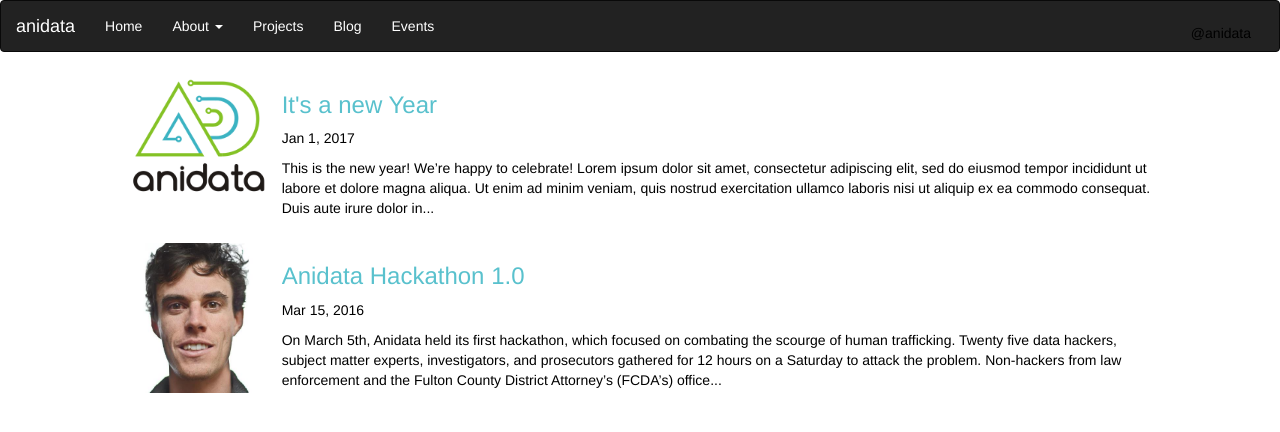
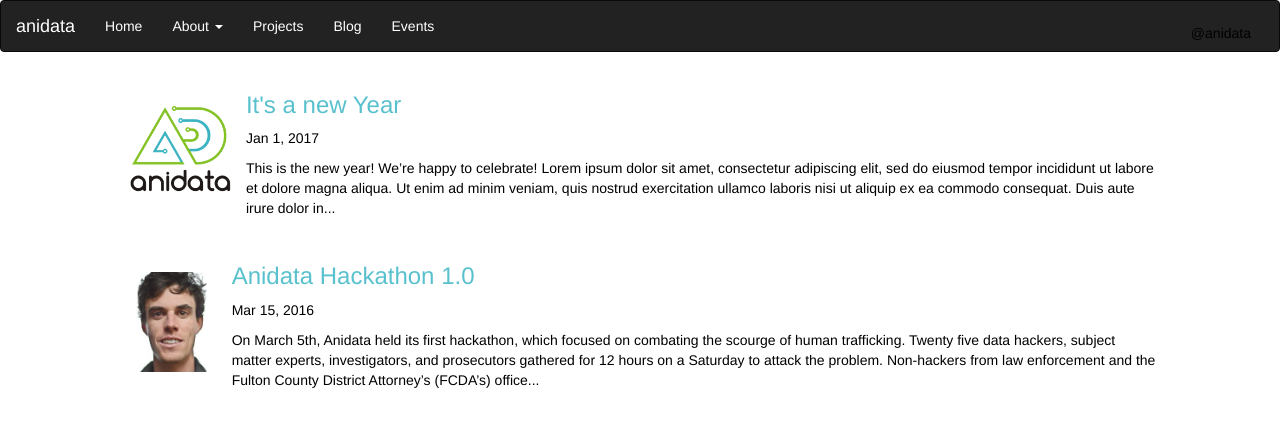
Before and after one commit to anidata/anidata.github.io, a Jekyll site: the page built from blog/index.html, in a window 1280 px wide. Shown: the top 432 px of the page. Built offline with Jekyll 4.4.1, drawn with Linux system fonts in a browser that asks for light colours.

Commit message:
Small layout changes & updated README.

```diff
--- a/_includes/postbase.html
+++ b/_includes/postbase.html
@@ -1,7 +1,7 @@
 <div class="media">
-  <div class="media-left">
+  <div class="media-left media-middle">
     {% if post.media %}
-      <img class="img-thumbnail2 media-object" src="{{ site.baseurl }}/images/{{ post.media }}" alt="...">
+      <img class="img-thumbnail2 hidden-xs media-object" src="{{ site.baseurl }}/images/{{ post.media }}" alt="...">
     {% endif %}
   </div>
   <div class="media-body">
--- a/_layouts/default.html
+++ b/_layouts/default.html
@@ -29,7 +29,7 @@
                 <li class="dropdown">
                   <a class="dropdown-toggle" data-toggle="dropdown" href="/about/index.html" role="button">About <span class="caret hidden-xs"> </span></a>
                   <ul class="dropdown-menu">
-                    <li><a href="/about/index.html#why">Why anidata?</a></li>
+                    <li><a href="/about/index.html">Why anidata?</a></li>
                     <li><a href="/about/index.html#about">About Us</a></li>
                     <li><a href="/about/index.html#who">Who we are</a></li>
                   </ul>
--- a/styles/main.scss
+++ b/styles/main.scss
@@ -36,14 +36,12 @@
 }
 
 .img-person {
-	max-height: 250px;
+	max-height: 200px;
 }
 
 .img-thumbnail2{
-  max-height: 150px;
-  width: 150px;
+  height: 100px;
 }
-
 
 .btn-bio {
 	margin-top: 2em;
```
Also changed, not shown: README.md.
